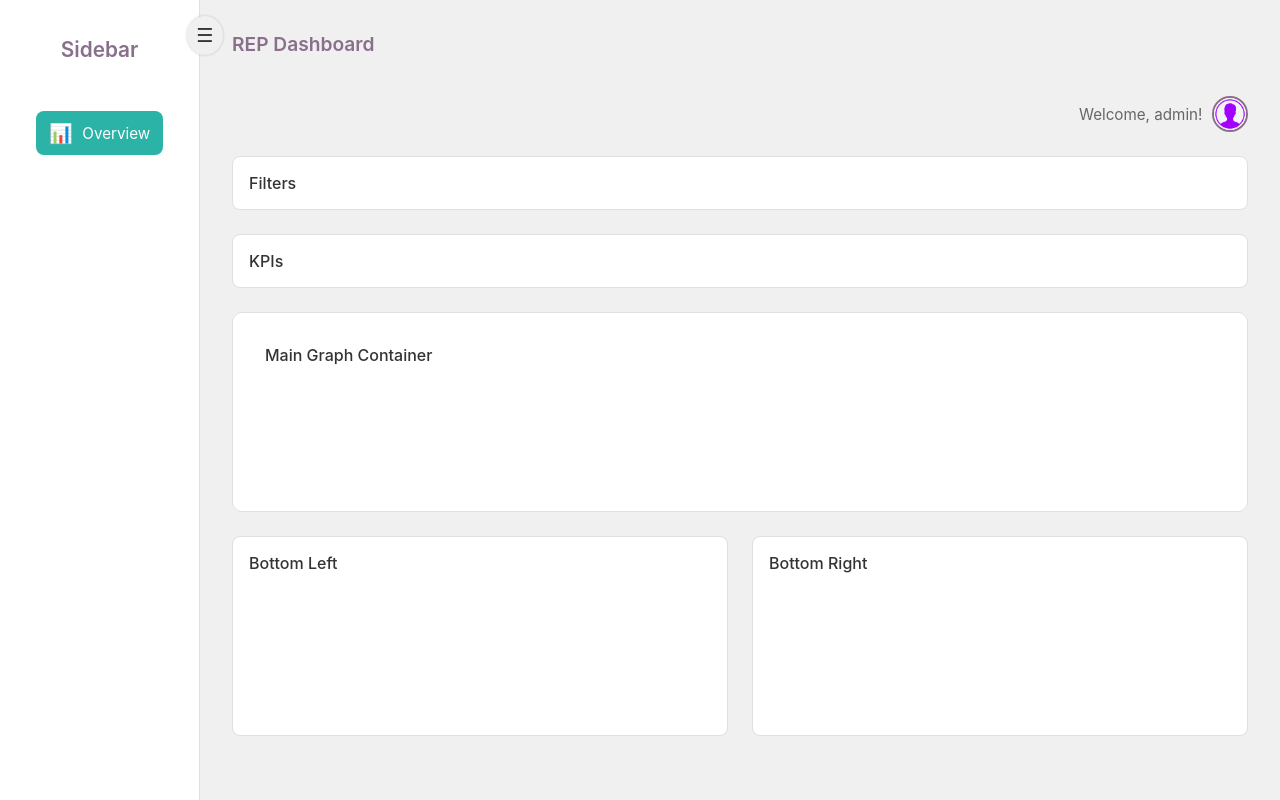
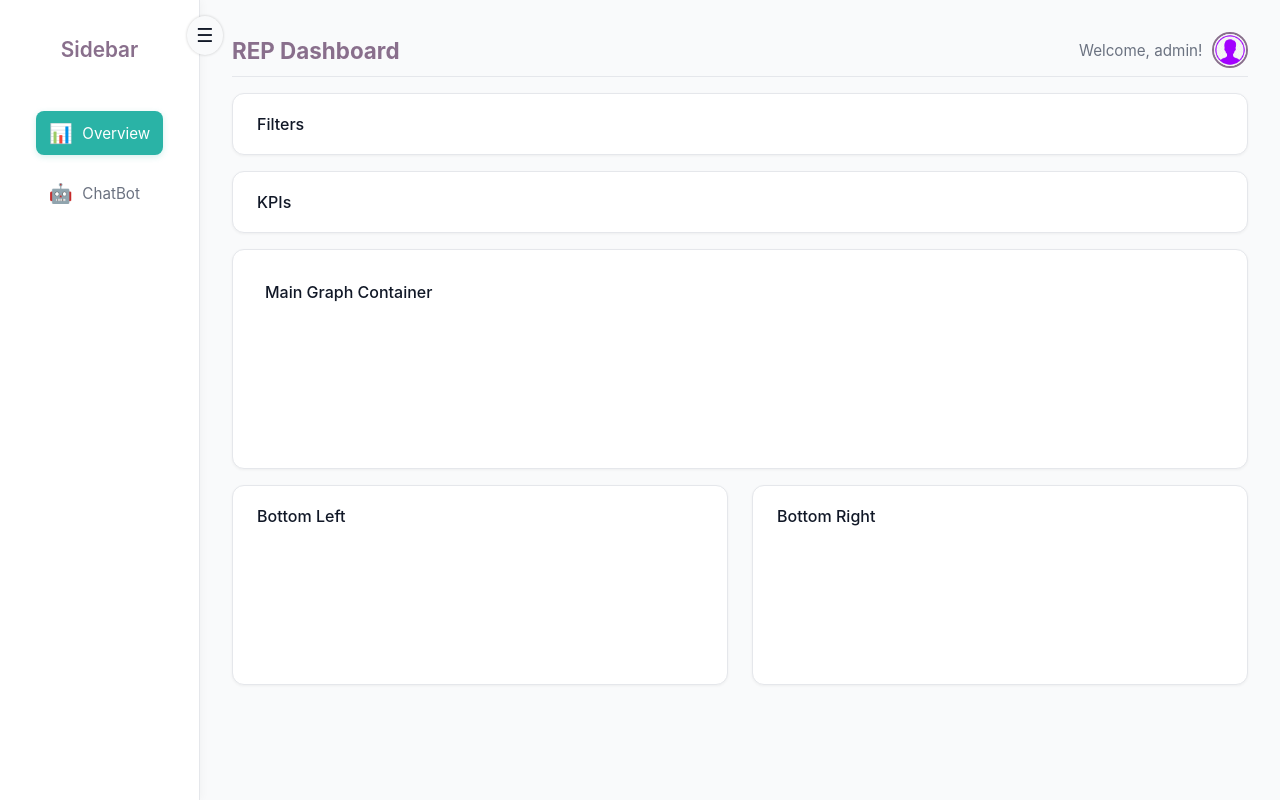
Before and after one commit to anetmoldova/REP, a Django app: page /dashboard/ in a window 1280 px wide. Run offline with Django 5.2, Linux system fonts and the light colour scheme; a user stored in the database is signed in.

Commit message:
update dashboard view with newer color schema and new sidebar content - chatbot

```diff
--- a/apps/rep_app/static/css/dashboard.css
+++ b/apps/rep_app/static/css/dashboard.css
@@ -1,12 +1,12 @@
 :root {
-  --color-soft: #F0F0F0;
+  --color-soft: #F9FAFB;
   --color-primary: #896F8C;
   --color-secondary: #2AB3A6;
   --color-accent: #FF7E5F;
-  --color-border: #E0E0E0;
-  --color-muted: #666666;
+  --color-border: #E5E7EB;
+  --color-muted: #6B7280;
   --color-white: #FFFFFF;
-  --color-charcoal: #333333;
+  --color-charcoal: #111827;
 }
 
 * {
@@ -39,6 +39,7 @@ body {
   transition: width 0.3s ease;
   min-width: 60px;
   position: relative;
+  box-shadow: 2px 0 8px rgba(0, 0, 0, 0.03);
 }
 
 .toggle-btn {
@@ -72,7 +73,7 @@ body {
   flex-direction: column;
   align-items: center;
   gap: 1rem;
-  margin-top: 2rem; /* optional spacing */
+  margin-top: 2rem;
   margin-bottom: 0;
 }
 
@@ -85,7 +86,7 @@ body {
   font-size: 0.95rem;
   padding: 0.5rem 0.8rem;
   border-radius: 8px;
-  transition: background 0.2s;
+  transition: all 0.2s;
   height: 44px;
   width: 100%;
   justify-content: flex-start;
@@ -99,6 +100,7 @@ body {
 .nav-item.active {
   background: var(--color-secondary);
   color: var(--color-white);
+  box-shadow: 0 2px 6px rgba(42, 179, 166, 0.2);
 }
 
 /* Collapsed sidebar */
@@ -106,10 +108,7 @@ body {
   width: 60px;
 }
 
-.sidebar.collapsed .logo-text {
-  display: none;
-}
-
+.sidebar.collapsed .logo-text,
 .sidebar.collapsed .nav-text {
   display: none;
 }
@@ -130,7 +129,7 @@ body {
   display: flex;
   flex-direction: column;
   padding: 2rem;
-  gap: 1.5rem;
+  gap: 1rem;
   overflow-y: auto;
 }
 
@@ -138,19 +137,14 @@ body {
   display: flex;
   justify-content: space-between;
   align-items: center;
-  margin-bottom: 1rem;
+  padding-bottom: 0.5rem;
+  border-bottom: 1px solid var(--color-border);
 }
 
 .dashboard-title {
-  font-size: 1.2rem;
-  font-weight: 600;
+  font-size: 1.4rem;
+  font-weight: 700;
   color: var(--color-primary);
-}
-
-.top-profile {
-  display: flex;
-  justify-content: flex-end;
-  align-items: center;
 }
 
 .profile {
@@ -229,22 +223,22 @@ body {
   color: #5a4760;
 }
 
-/* Layout content */
+/* Section cards */
 .filters-bar,
 .kpi-section,
 .main-graph,
 .card {
   background: var(--color-white);
   border: 1px solid var(--color-border);
-  border-radius: 8px;
-  padding: 1rem;
+  border-radius: 12px;
+  padding: 1.25rem 1.5rem;
   font-weight: 500;
+  box-shadow: 0 1px 3px rgba(0, 0, 0, 0.05);
 }
 
 .main-graph {
   padding: 2rem;
-  border-radius: 10px;
-  height: 200px;
+  height: 220px;
 }
 
 .bottom-panels {
--- a/apps/rep_app/templates/rep_app/dashboard.html
+++ b/apps/rep_app/templates/rep_app/dashboard.html
@@ -45,7 +45,10 @@
           <span class="nav-icon">📊</span>
           <span class="nav-text">Overview</span>
         </a>
-        <!-- Add more nav-items here -->
+        <a href="#" class="nav-item" title="ChatBot">
+          <span class="nav-icon">🤖</span>
+          <span class="nav-text">ChatBot</span>
+        </a>
       </nav>
     </aside>
 
@@ -53,10 +56,6 @@
     <div class="main">
       <div class="top-bar">
         <div class="dashboard-title">REP Dashboard</div>
-      </div>
-
-      <div class="top-profile">
-        <div class="spacer"></div>
         <div class="profile" id="profileDropdown">
           <span class="username">Welcome, {{ request.user.username }}!</span>
           <img src="{% static 'rep_app/user_profile_v1.png' %}" alt="User" id="profilePic" />
```
